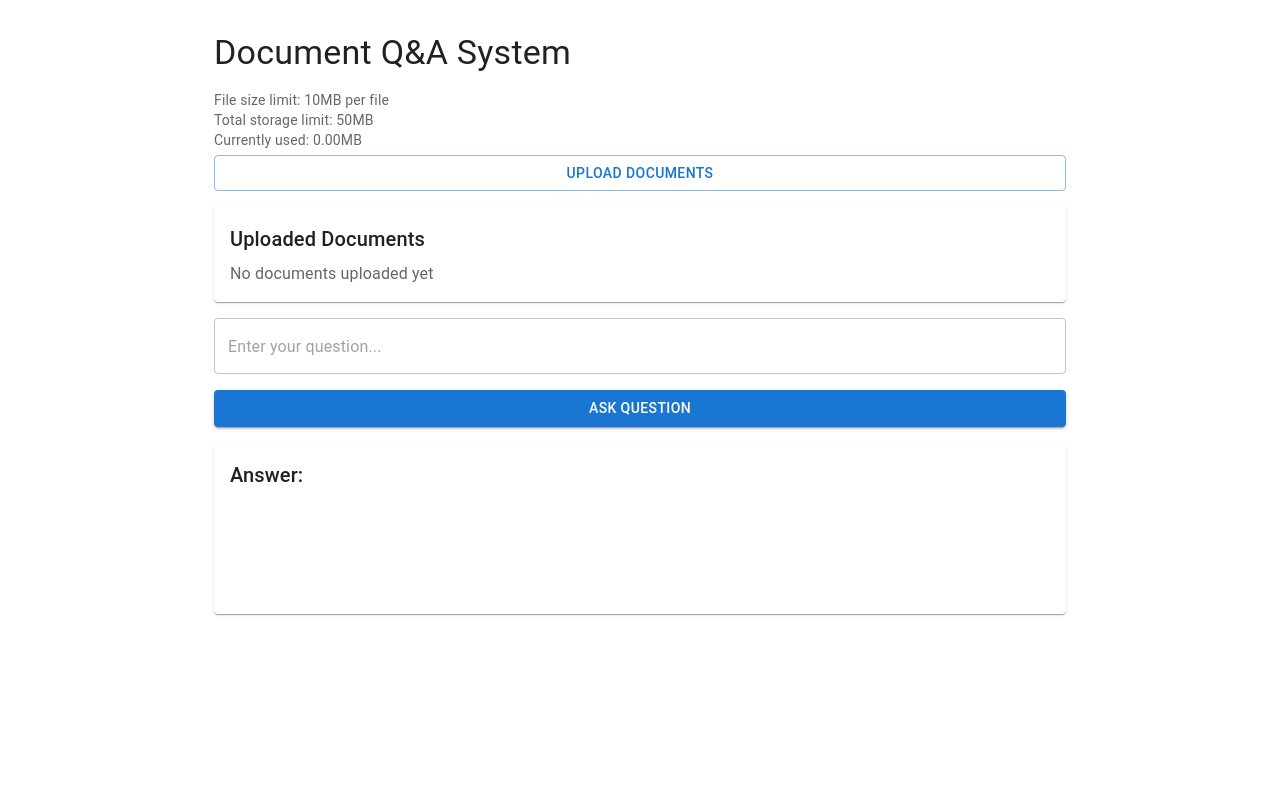
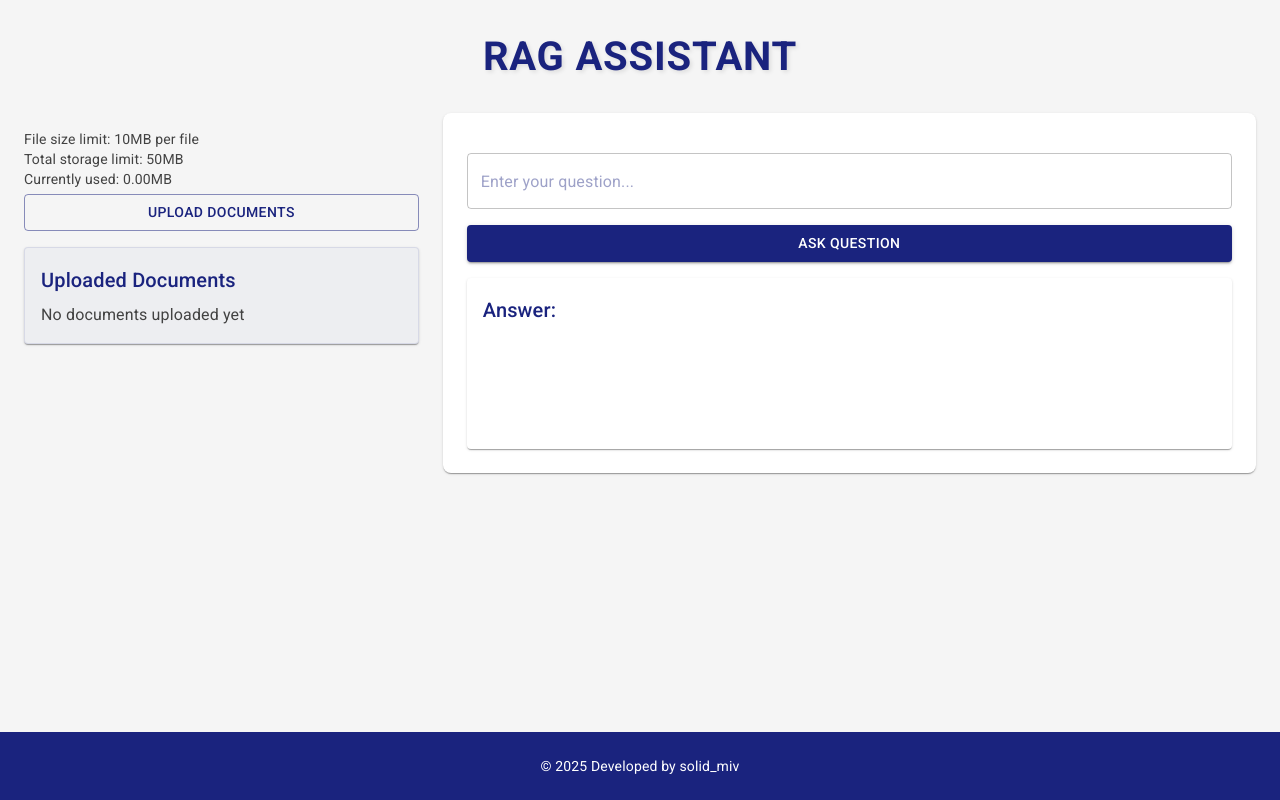
Before and after one commit to solid-miv/pdf-rag, a React (Vite) app in the folder frontend/: page / in a window 1280 px wide. Built offline with nearby package versions, Linux system fonts and the light colour scheme.

Commit message:
Adjust front

```diff
--- a/frontend/index.html
+++ b/frontend/index.html
@@ -3,7 +3,8 @@
   <head>
     <meta charset="UTF-8" />
     <meta name="viewport" content="width=device-width, initial-scale=1.0" />
-    <title>RAG System</title>
+    <title>RAG Assistant</title>
+    <link rel="stylesheet" href="https://fonts.googleapis.com/css2?family=Roboto:wght@300;400;500;700&display=swap">
   </head>
   <body>
     <div id="root"></div>
--- a/frontend/package.json
+++ b/frontend/package.json
@@ -1,7 +1,7 @@
 {
-  "name": "frontend",
+  "name": "rag-assistant",
   "version": "1.0.0",
-  "description": "",
+  "description": "RAG Assistant - Document Q&A System",
   "main": "index.js",
   "scripts": {
     "test": "echo \"Error: no test specified\" && exit 1",
--- a/frontend/src/App.jsx
+++ b/frontend/src/App.jsx
@@ -1,5 +1,5 @@
 import React, { useState } from 'react';
-import { Container, Typography } from '@mui/material';
+import { Container, Typography, Grid, Box } from '@mui/material';
 import QueryInput from './components/QueryInput';
 import FileUpload from './components/FileUpload';
 import DocumentList from './components/DocumentList';
@@ -38,13 +38,12 @@ const App = () => {
   const handleQuerySubmit = async (query) => {
     setLoading(true);
     setResponse('');
+
     try {
       const response = await fetch('/api/query', {
         method: 'POST',
-        headers: {
-          'Content-Type': 'application/json',
-        },
-        body: JSON.stringify({ query }),
+        headers: { 'Content-Type': 'application/json' },
+        body: JSON.stringify({ query })
       });
 
       const reader = response.body.getReader();
@@ -82,10 +81,24 @@ const App = () => {
   };
 
   return (
-    <Container maxWidth="md" sx={{ py: 4 }}>
-      <Typography variant="h4" component="h1" gutterBottom>
-        Document Q&A System
+    <Box sx={{ backgroundColor: '#f5f5f5', minHeight: '100vh', display: 'flex', flexDirection: 'column' }}>
+      <Container maxWidth="xl" sx={{ py: 4, flex: 1 }}>
+        <Typography
+          variant="h4"
+          component="h1"
+          align="center"
+          sx={{
+            mb: 4,
+            fontSize: { xs: '2rem', md: '2.5rem' },
+            textShadow: '2px 2px 4px rgba(0,0,0,0.1)',
+          }}
+        >
+          RAG Assistant
         </Typography>
+        <Grid container spacing={3}>
+          {/* Left Column - Document Management */}
+          <Grid item xs={12} md={4}>
+            <Box sx={{ position: 'sticky', top: '20px' }}>
               <FileUpload
                 onFileUpload={handleFileUpload}
                 currentStorageSize={totalStorageSize}
@@ -94,9 +107,38 @@ const App = () => {
                 documents={documents}
                 onDelete={handleDeleteDocument}
               />
+            </Box>
+          </Grid>
+
+          {/* Right Column - Q&A Interface */}
+          <Grid item xs={12} md={8}>
+            <Box sx={{
+              backgroundColor: 'white',
+              p: 3,
+              borderRadius: 2,
+              boxShadow: 1
+            }}>
               <QueryInput onSubmit={handleQuerySubmit} />
               <ResponseDisplay response={response} loading={loading} />
+            </Box>
+          </Grid>
+        </Grid>
       </Container>
+      <Box
+        component="footer"
+        sx={{
+          py: 3,
+          textAlign: 'center',
+          backgroundColor: '#1a237e',
+          color: 'white',
+          mt: 4
+        }}
+      >
+        <Typography variant="body2">
+          © 2025 Developed by solid_miv
+        </Typography>
+      </Box>
+    </Box>
   );
 };
 
--- a/frontend/src/components/DocumentList.jsx
+++ b/frontend/src/components/DocumentList.jsx
@@ -4,8 +4,15 @@ import DeleteIcon from '@mui/icons-material/Delete';
 
 const DocumentList = ({ documents, onDelete }) => {
   return (
-    <Paper sx={{ mt: 2, p: 2, maxHeight: '200px', overflow: 'auto' }}>
-      <Typography variant="h6" gutterBottom>
+    <Paper sx={{
+      mt: 2,
+      p: 2,
+      maxHeight: '400px',
+      overflow: 'auto',
+      backgroundColor: 'rgba(26, 35, 126, 0.03)',
+      border: '1px solid rgba(26, 35, 126, 0.1)'
+    }}>
+      <Typography variant="h6" gutterBottom sx={{ color: '#1a237e' }}>
         Uploaded Documents
       </Typography>
       {documents.length === 0 ? (
@@ -13,14 +20,14 @@ const DocumentList = ({ documents, onDelete }) => {
           No documents uploaded yet
         </Typography>
       ) : (
-        <List dense> {/* Add dense prop for more compact list */}
+        <List dense>
           {documents.map((doc, index) => (
             <ListItem key={index}>
               <ListItemText
                 primary={doc.name}
                 secondary={`${(doc.size / 1024 / 1024).toFixed(2)}MB`}
-                primaryTypographyProps={{ variant: 'body2' }} // Smaller text
-                secondaryTypographyProps={{ variant: 'caption' }} // Even smaller text for size
+                primaryTypographyProps={{ variant: 'body2' }}
+                secondaryTypographyProps={{ variant: 'caption' }}
               />
               <ListItemSecondaryAction>
                 <IconButton edge="end" size="small" onClick={() => onDelete(index)}>
--- a/frontend/src/main.jsx
+++ b/frontend/src/main.jsx
@@ -3,7 +3,42 @@ import ReactDOM from 'react-dom/client';
 import { CssBaseline, ThemeProvider, createTheme } from '@mui/material';
 import App from './App';
 
-const theme = createTheme();
+const theme = createTheme({
+  palette: {
+    primary: {
+      main: '#1a237e',
+      contrastText: '#ffffff',
+    },
+    background: {
+      default: '#f5f5f5',
+      paper: '#ffffff',
+    },
+    text: {
+      primary: '#1a237e',
+      secondary: '#424242',
+    },
+  },
+  typography: {
+    fontFamily: '"Roboto", "Helvetica", "Arial", sans-serif',
+    h4: {
+      fontSize: '3.5rem',
+      fontWeight: 700,
+      color: '#1a237e',
+      textTransform: 'uppercase',
+      letterSpacing: '0.02em',
+    },
+  },
+  components: {
+    MuiContainer: {
+      styleOverrides: {
+        root: {
+          paddingLeft: '24px',
+          paddingRight: '24px',
+        },
+      },
+    },
+  },
+});
 
 ReactDOM.createRoot(document.getElementById('root')).render(
   <React.StrictMode>
```
Also changed, not shown: 2 other files (tests, documents, lock files or other folders). Lines whose indentation alone changed are shown as unchanged.
